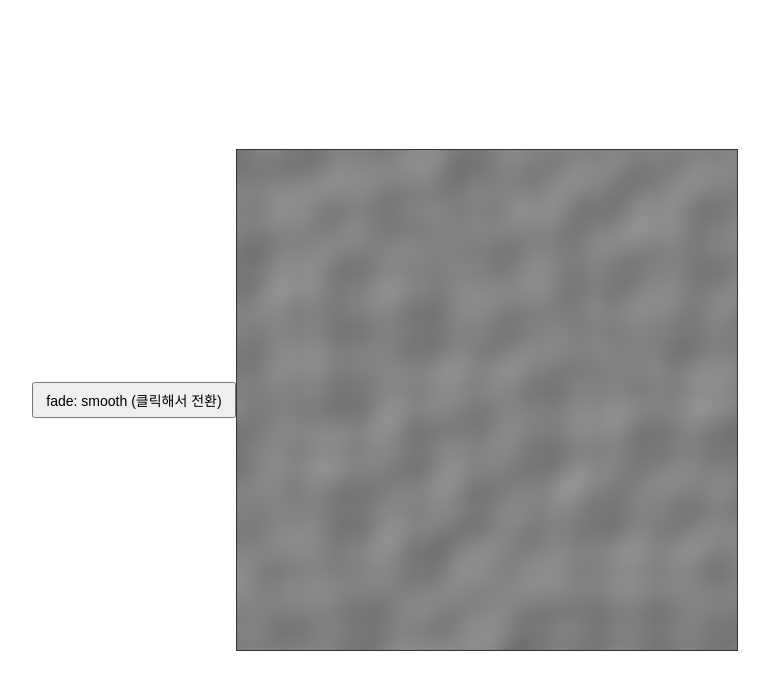
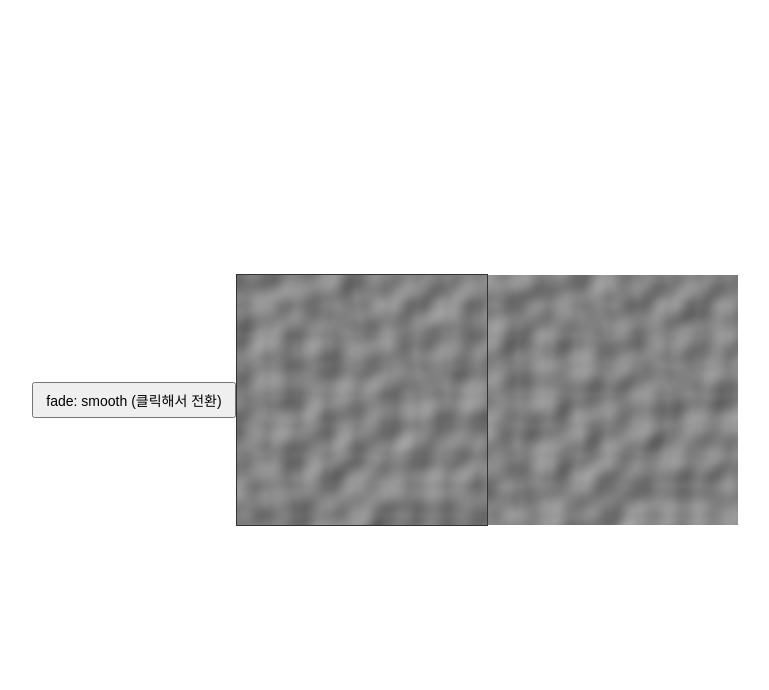
Before and after one commit to novice0840/graphics-playground, a website built with Vite: page index.html in a window 1280 px wide. Shown: the whole page, without its empty margins (255-1024 px from the left). Built offline with nearby package versions, Linux system fonts and the light colour scheme.

Commit message:
feat: normal 벡터 반대방향 비교군 추가

```diff
--- a/index.html
+++ b/index.html
@@ -6,7 +6,8 @@
     <title>graphics-playground</title>
   </head>
   <body>
-    <canvas id="canvas" width="500" height="500"></canvas>
+    <canvas id="canvas" width="250" height="250"></canvas>
+    <canvas id="canvas2" width="250" height="250"></canvas>
     <script type="module" src="/src/main.ts"></script>
   </body>
 </html>
--- a/src/main.ts
+++ b/src/main.ts
@@ -1,12 +1,14 @@
 import "./style.css";
 import { Perlin, setFadeMode, fadeMode } from "./perlin";
 
-const SIZE = 500;
+const SIZE = 250;
 // 값이 클수록 영역(덩어리)이 커진다. 한 칸이 차지하는 픽셀 수.
-const SCALE = 60;
+const SCALE = 30;
 
 const canvas = document.querySelector<HTMLCanvasElement>("#canvas")!;
 const ctx = canvas.getContext("2d")!;
+const canvas2 = document.querySelector<HTMLCanvasElement>("#canvas2")!;
+const ctx2 = canvas2.getContext("2d")!;
 
 const perlin = new Perlin();
 
@@ -17,10 +19,12 @@ const LIGHT = { x: -0.6 / len, y: -0.6 / len, z: 0.5 / len };
 
 // 노이즈를 높이맵으로 보고 음영을 입혀 그린다.
 // 기울기(1차 미분)가 꺾이는 셀 경계는 선형 보간일 때 격자 줄무늬로 드러난다.
-function render() {
-  const image = ctx.createImageData(SIZE, SIZE);
+// flip=true면 법선의 x·y 부호를 반대로 (빛을 반대편에서 쏘는 효과)
+function render(targetCtx: CanvasRenderingContext2D, flip = false) {
+  const image = targetCtx.createImageData(SIZE, SIZE);
   const data = image.data;
   const eps = 1 / SCALE; // (앱실론) 기울기 계산용 미소 간격
+  const sign = flip ? 1 : -1;
 
   for (let y = 0; y < SIZE; y++) {
     for (let x = 0; x < SIZE; x++) {
@@ -34,7 +38,7 @@ function render() {
       const nz = 1;
       // len = 법선 벡터 (-dx, -dy, nz)의 길이
       const len = Math.hypot(dx, dy, nz);
-      const normal = { x: -dx / len, y: -dy / len, z: nz / len };
+      const normal = { x: (sign * dx) / len, y: (sign * dy) / len, z: nz / len };
 
       // 람베르트 음영: 법선·빛 내적
       const diffuse = Math.max(
@@ -51,7 +55,7 @@ function render() {
     }
   }
 
-  ctx.putImageData(image, 0, 0);
+  targetCtx.putImageData(image, 0, 0);
 }
 
 // smooth ↔ linear 토글 버튼
@@ -61,12 +65,16 @@ button.style.cssText =
 function updateLabel() {
   button.textContent = `fade: ${fadeMode} (클릭해서 전환)`;
 }
+function renderAll() {
+  render(ctx, false); // 원본
+  render(ctx2, true); // 법선 x·y 부호 반전
+}
 button.addEventListener("click", () => {
   setFadeMode(fadeMode === "smooth" ? "linear" : "smooth");
   updateLabel();
-  render();
+  renderAll();
 });
 updateLabel();
 canvas.parentElement?.insertBefore(button, canvas);
 
-render();
+renderAll();
```
